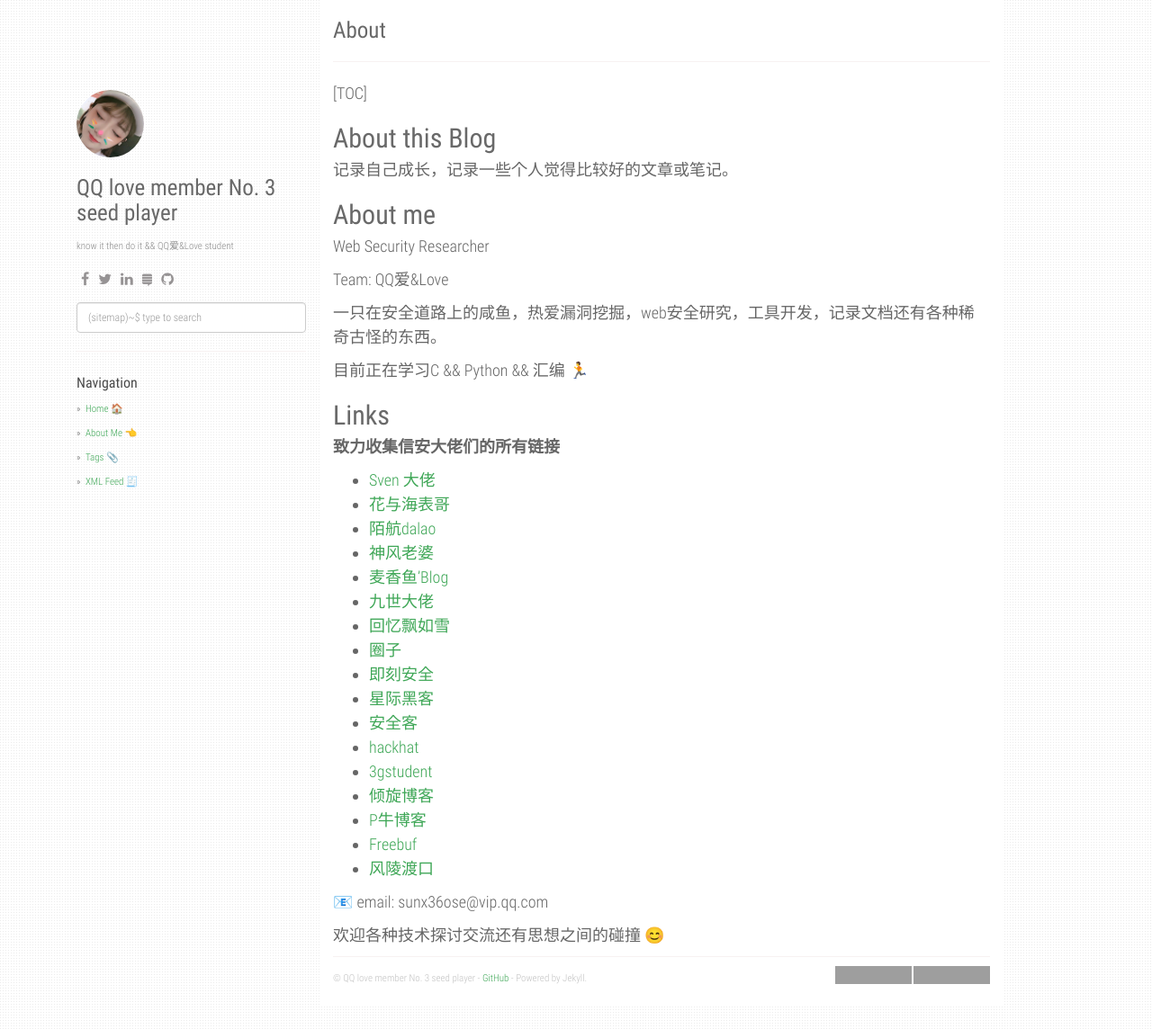
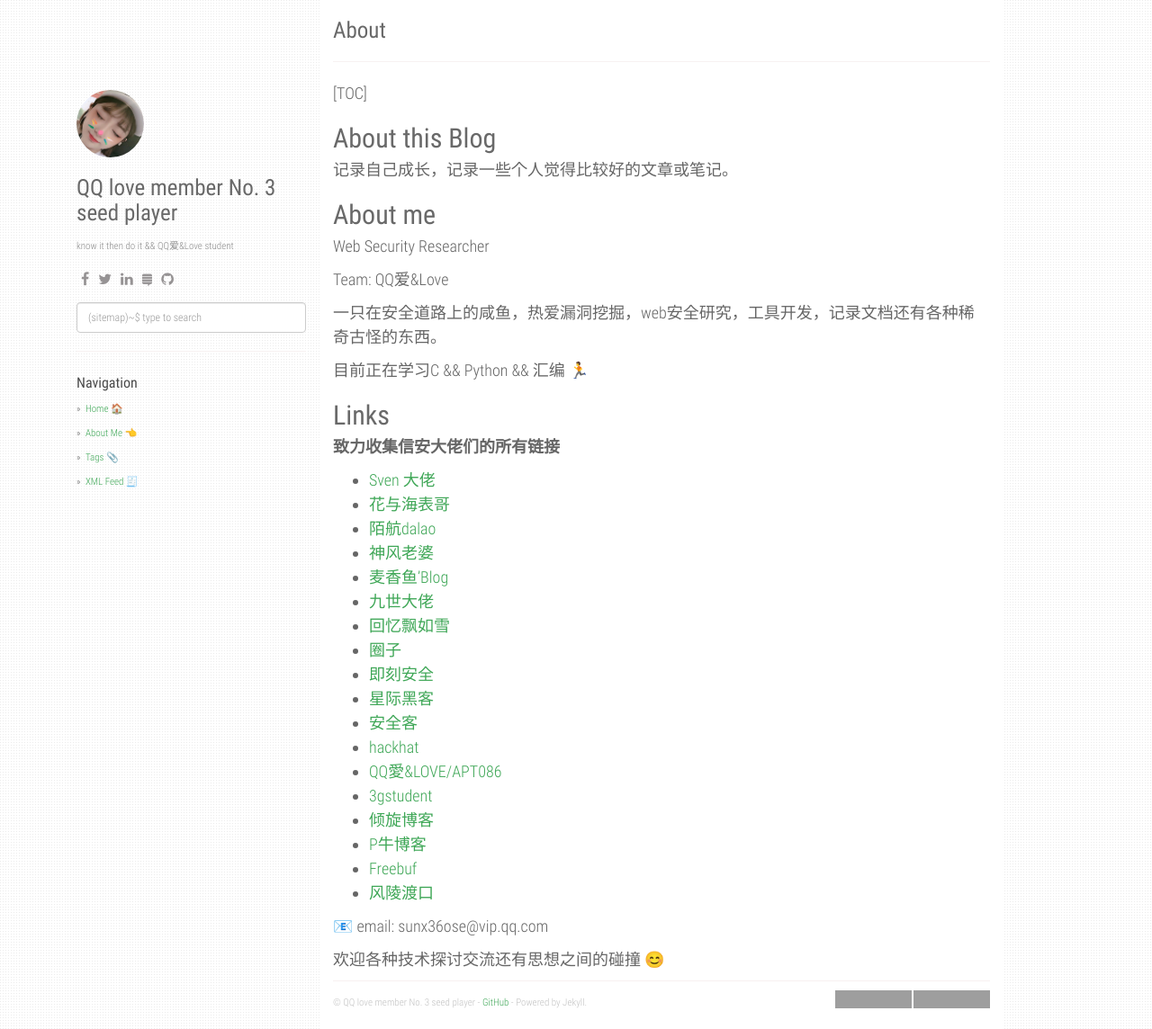
Before and after one commit to fuchen666/ppbibo.github.io, a Jekyll site: the page built from about.md, in a window 1280 px wide and 1144 px high. Shown: the whole window at 90% size. Built offline with Jekyll 4.4.1, drawn with Linux system fonts in a browser that asks for light colours; grey boxes are pictures that could not be loaded.

Commit message:
add file

```diff
--- a/about.md
+++ b/about.md
@@ -45,6 +45,7 @@ Team: QQ爱&Love
 - [星际黑客](https://xj.hk/)
 - [安全客](https://www.anquanke.com)
 - [hackhat](http://hackhat.net/)
+- [QQ愛&LOVE/APT086](http://www.wetolink.com/)
 - [3gstudent](https://3gstudent.github.io/)
 - [倾旋博客](https://payloads.online/)
 - [P牛博客](https://www.leavesongs.com/)
@@ -52,7 +53,6 @@ Team: QQ爱&Love
 - [风陵渡口](https://thief.one/)
 
 
-
 📧 email: sunx36ose@vip.qq.com
 
 
```
Also changed, not shown: 2 other files.
